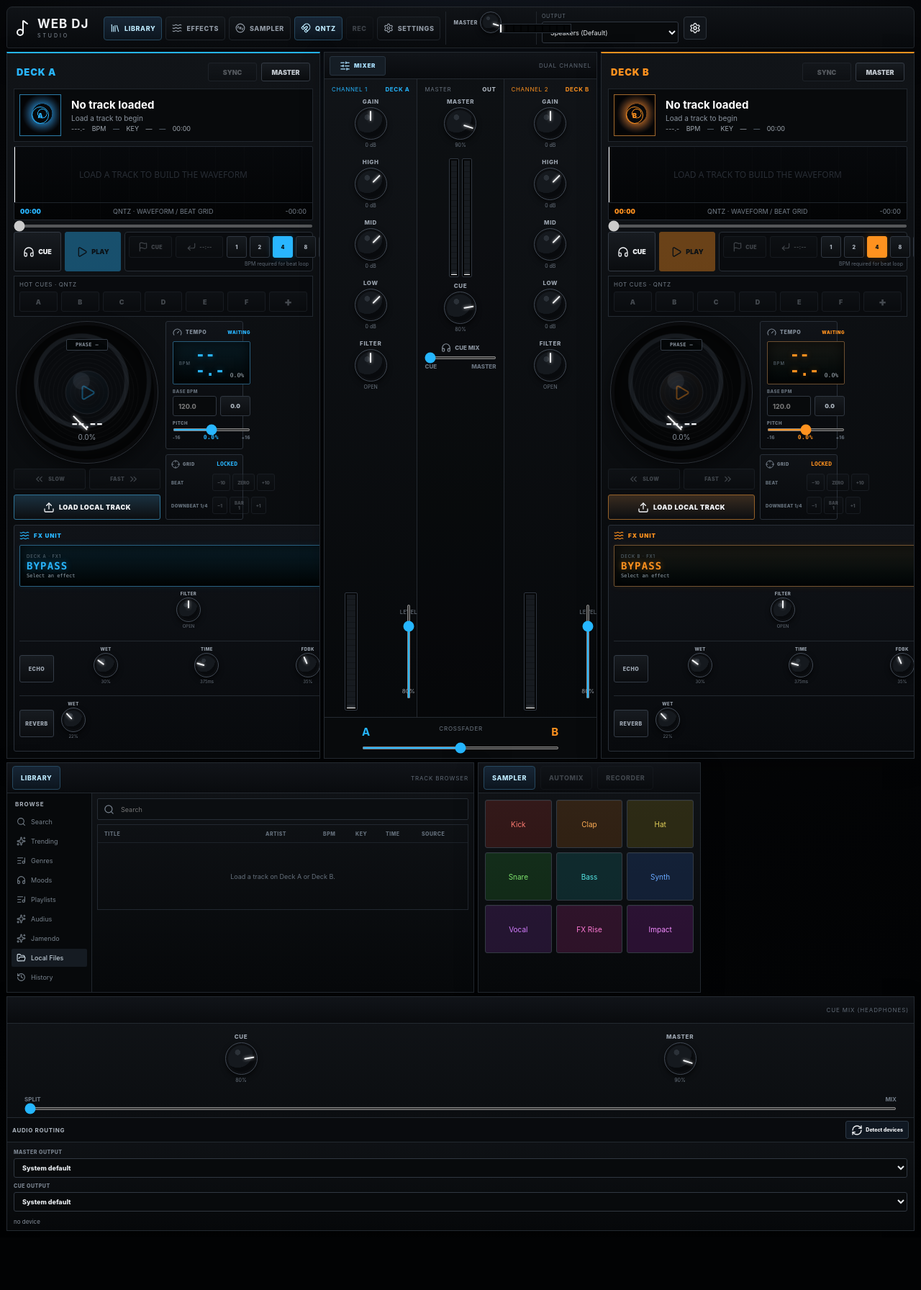
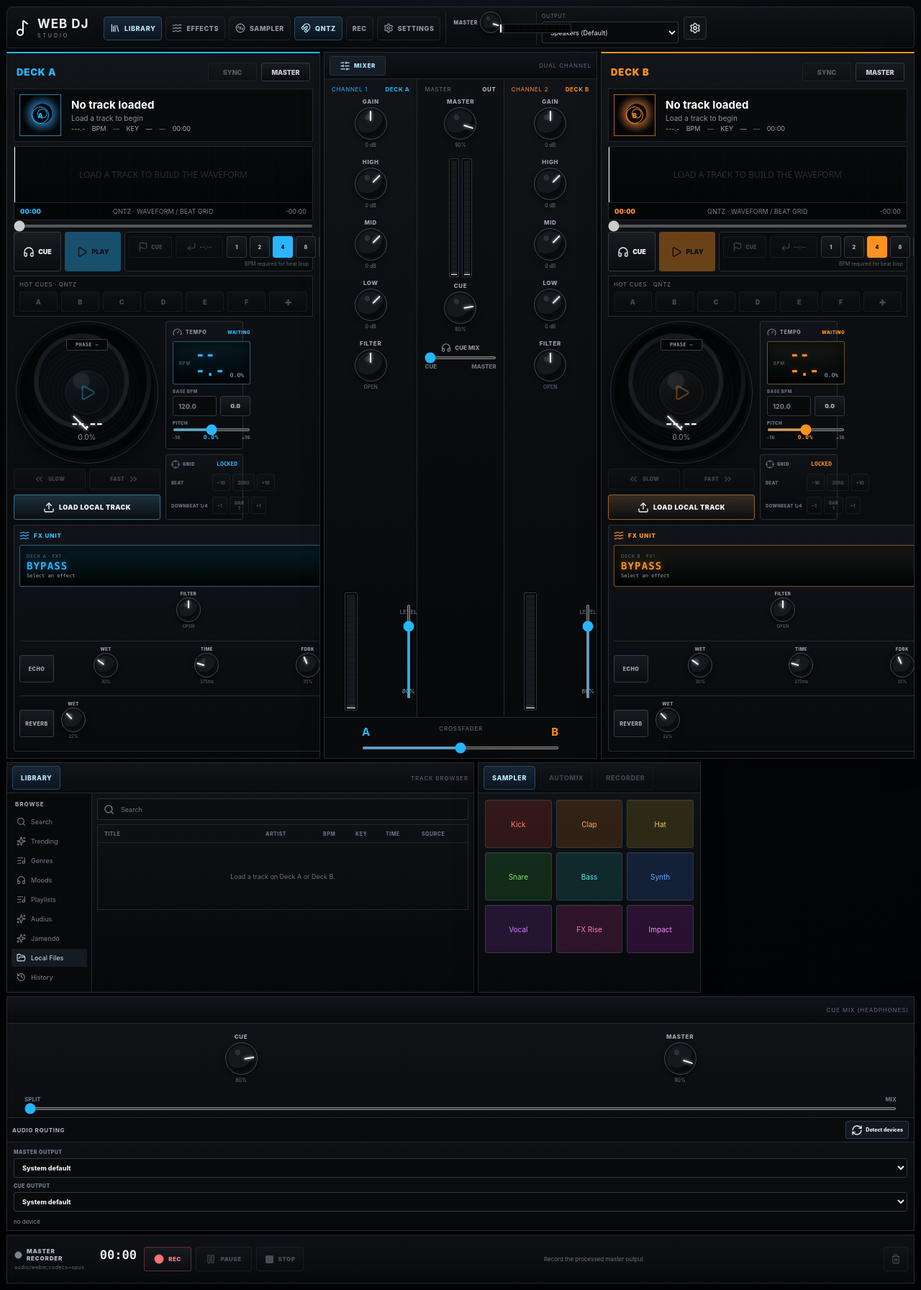
Before and after one commit to ShurexBRT/WebDJ, a React (Vite) app: page / in a window 1280 px wide. Shown: the whole page at 72% size. Before the commit the page ends 1719 px from the top, so only its background shows below. Built offline with nearby package versions, Linux system fonts and the light colour scheme.

Commit message:
Expose master recorder from studio header

```diff
--- a/src/App.tsx
+++ b/src/App.tsx
@@ -3,11 +3,13 @@ import { useCallback, useEffect, useState } from 'react'
 import { getAudioEngine } from './audio/AudioEngine'
 import { HorizontalMeter } from './components/HorizontalMeter'
 import { KnobControl } from './components/KnobControl'
+import { RecorderPanel } from './components/RecorderPanel'
 import { StudioDock } from './components/StudioDock'
 import { Deck } from './features/deck/Deck'
 import { Mixer } from './features/mixer/Mixer'
 import { useSessionPersistence } from './storage/useSessionPersistence'
 import { useMixerStore } from './state/mixerStore'
+import { useRecorderStore } from './state/recorderStore'
 
 const scrollTo = (id: string) => document.getElementById(id)?.scrollIntoView({ behavior: 'smooth', block: 'start' })
 
@@ -18,6 +20,7 @@ function App() {
   const masterOutputId = useMixerStore((state) => state.masterOutputId)
   const masterVolume = useMixerStore((state) => state.masterVolume)
   const quantizeEnabled = useMixerStore((state) => state.quantizeEnabled)
+  const recorderStatus = useRecorderStore((state) => state.status)
   const outputSelectionSupported = useMixerStore((state) => state.outputSelectionSupported)
   const setMasterOutputId = useMixerStore((state) => state.setMasterOutputId)
   const setMasterVolume = useMixerStore((state) => state.setMasterVolume)
@@ -43,7 +46,7 @@ function App() {
           <button type="button" onClick={() => scrollTo('effects-deck-A')}><Waves size={14} /> Effects</button>
           <button type="button" onClick={() => scrollTo('sampler-panel')}><Disc3 size={14} /> Sampler</button>
           <button className={quantizeEnabled ? 'active' : ''} type="button" aria-label="Quantize" aria-pressed={quantizeEnabled} onClick={() => setQuantizeEnabled(!quantizeEnabled)}><Magnet size={14} /> QNTZ</button>
-          <button type="button" disabled title="Recording will be added in a later milestone">REC</button>
+          <button className={recorderStatus === 'recording' || recorderStatus === 'paused' ? 'recording' : ''} type="button" aria-label="Open mix recorder" onClick={() => scrollTo('recorder-panel')}>REC</button>
           <button type="button" onClick={() => scrollTo('audio-routing')}><Settings size={14} /> Settings</button>
         </nav>
 
@@ -73,6 +76,7 @@ function App() {
       </div>
 
       <StudioDock />
+      <RecorderPanel />
     </main>
   )
 }
```
